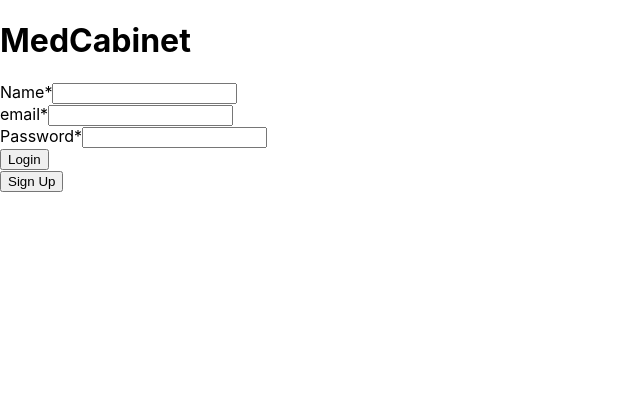
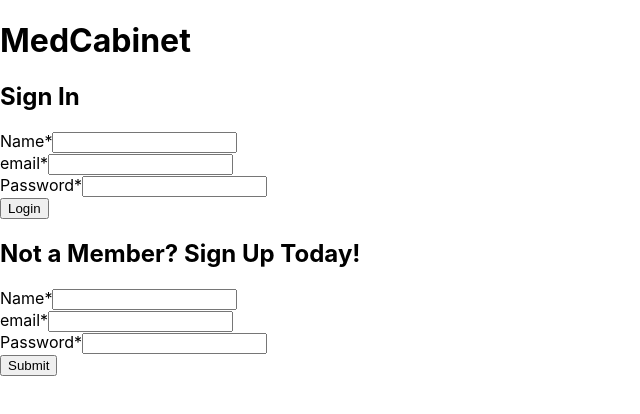
Before and after one commit to BW-FT-04-24-2020/FE, a React (Create React App) app in the folder med-cabinet/: page / in a window 1280 px wide. Shown: the top 414 px of the page, without its empty margins (0-640 px from the left). Built offline with nearby package versions, Linux system fonts and the light colour scheme.

Commit message:
merged loggin in and signing up into one component

```diff
--- a/med-cabinet/src/App.js
+++ b/med-cabinet/src/App.js
@@ -3,17 +3,13 @@ import './App.css';
 
 import {BrowserRouter as Route, Switch} from 'react-router-dom'
 import Login from './components/Login'
-import SignUp from './components/SignUp';
+
 
 function App() {
   return (
     <Switch>
       <Route exact path= "/">
         <Login/>
-      </Route>
-
-      <Route exact path= "/signup">
-        <SignUp/>
       </Route>
     </Switch>
 
--- a/med-cabinet/src/components/Login.js
+++ b/med-cabinet/src/components/Login.js
@@ -29,9 +29,23 @@ const Login = () => {
           .catch(err => console.log('Login Error:', err))
       }
 
+      const handleSignUp = event => {
+        event.preventDefault();
+        authenticAxios()
+          .post('/', user)
+          .then(res => {
+            console.log(res)
+            push('/')
+          })
+          .catch(err => console.log('Login Error:', err))
+      }
+
     return (
         <>
             <h1>MedCabinet</h1>
+
+            <div className= 'login'>
+                <h2>Sign In</h2>
             <form onSubmit={handleLogin}>
                 <label htmlFor='name' name='name' >Name*</label>
                 <input
@@ -61,7 +75,38 @@ const Login = () => {
                 <button>Login</button>
 
             </form>
-            <button onClick={() => push('/signup')} >Sign Up</button>
+            </div>
+            <div classname= 'sign'>
+                <h2>Not a Member? Sign Up Today!</h2>
+            <form onSubmit={handleSignUp}>
+                <label htmlFor='name' name='name' >Name*</label>
+                <input
+                    type='text'
+                    name='name'
+                    value={user.name}
+                    onChange={handleChange}
+                />
+                <br />
+                <label htmlFor='email' name='email' >email*</label>
+                <input
+                    type='text'
+                    name='email'
+                    value={user.email}
+                    onChange={handleChange}
+                />
+                <br/>
+                <label htmlFor='password' name='password' >Password*</label>
+
+                <input
+                    type='password'
+                    name='password'
+                    value={user.password}
+                    onChange={handleChange}
+                />
+                <br/>
+                <button onClick= {() => {push('/')}}>Submit</button>
+                </form>
+            </div>
         </>
     )
     }
--- a/med-cabinet/src/components/SignUp.js
+++ /dev/null
@@ -1,69 +0,0 @@
-import React, { useState } from 'react'
-import { useHistory} from "react-router-dom"
-import { authenticAxios } from '../utils/authenticAxios';
-
-const SignUp = () => {
-    const [user, setUser] = useState({
-        name: '',
-        email: '',
-        password: '',
-    })
-    const { push } = useHistory();
-
-    const handleChange = event => {
-        setUser({
-
-          ...user,
-          [event.target.name]: event.target.value
-
-        })
-    }
-
-    const handleSignUp = event => {
-        event.preventDefault();
-        authenticAxios()
-          .post('/', user)
-          .then(res => {
-            console.log(res)
-            push('/')
-            push('/')
-          })
-          .catch(err => console.log('Login Error:', err))
-      }
-
-    return (
-        <div>
-            <h1>MedCabinet</h1>
-            <form onSubmit={handleSignUp}>
-                <label htmlFor='name' name='name' >Name*</label>
-                <input
-                    type='text'
-                    name='name'
-                    value={user.name}
-                    onChange={handleChange}
-                />
-                <br />
-                <label htmlFor='email' name='email' >email*</label>
-                <input
-                    type='text'
-                    name='email'
-                    value={user.email}
-                    onChange={handleChange}
-                />
-                <br/>
-                <label htmlFor='password' name='password' >Password*</label>
-
-                <input
-                    type='password'
-                    name='password'
-                    value={user.password}
-                    onChange={handleChange}
-                />
-                <br/>
-                <button onClick= {() => push('/')}>Submit</button>
-            </form>
-        </div>
-    )
-}
-
-export default SignUp
```
